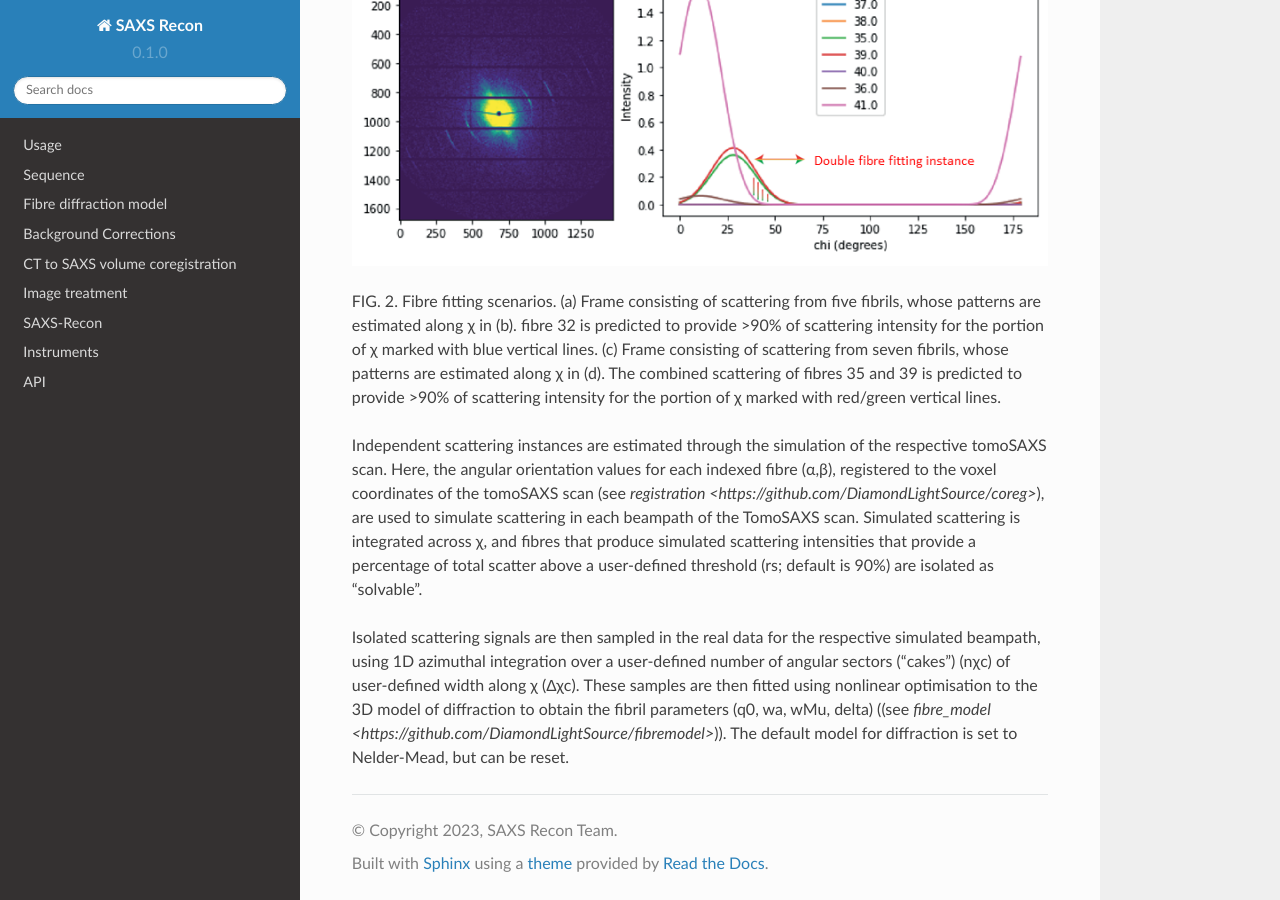
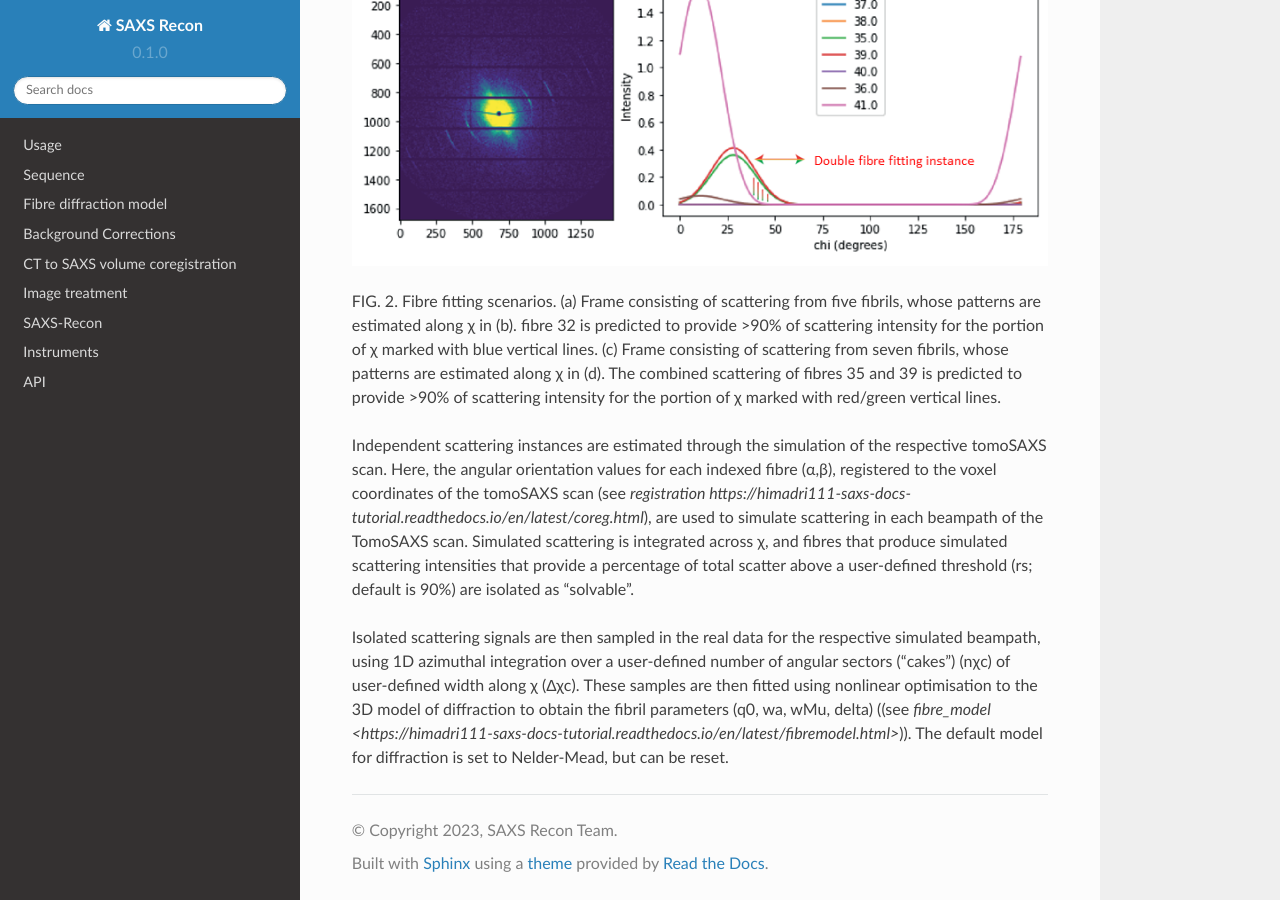
Before and after one commit to himadri111/saxs-docs-tutorial, a Sphinx documentation site: the page built from docs/source/recon.rst, in a window 1280 px wide and 900 px high, scrolled down 1532 px. Built offline with Sphinx 7.4.7 and the Read the Docs theme 2.0.0, drawn with Linux system fonts in a browser that asks for light colours; some of the changed lines change nothing that is shown.

Commit message:
Update recon.rst

```diff
--- a/docs/source/recon.rst
+++ b/docs/source/recon.rst
@@ -33,6 +33,6 @@ FIG. 2. Fibre fitting scenarios. (a) Frame consisting of scattering from five fi
 (c) Frame consisting of scattering from seven fibrils, whose patterns are estimated along χ in (d). The combined scattering of fibres 35 and 39 is predicted to provide >90% of scattering intensity for the portion of χ marked with red/green vertical lines.
 
 
-Independent scattering instances are estimated through the simulation of the respective tomoSAXS scan. Here, the angular orientation values for each indexed fibre (α,β), registered to the voxel coordinates of the tomoSAXS scan (see `registration <https://github.com/DiamondLightSource/coreg>`), are used to simulate scattering in each beampath of the TomoSAXS scan. Simulated scattering is integrated across χ, and fibres that produce simulated scattering intensities that provide a percentage of total scatter above a user-defined threshold (rs; default is 90%) are isolated as “solvable”.
+Independent scattering instances are estimated through the simulation of the respective tomoSAXS scan. Here, the angular orientation values for each indexed fibre (α,β), registered to the voxel coordinates of the tomoSAXS scan (see `registration https://himadri111-saxs-docs-tutorial.readthedocs.io/en/latest/coreg.html`), are used to simulate scattering in each beampath of the TomoSAXS scan. Simulated scattering is integrated across χ, and fibres that produce simulated scattering intensities that provide a percentage of total scatter above a user-defined threshold (rs; default is 90%) are isolated as “solvable”.
 
-Isolated scattering signals are then sampled in the real data for the respective simulated beampath, using 1D azimuthal integration over a user-defined number of angular sectors (“cakes”) (nχc) of user-defined width along χ (∆χc). These samples are then fitted using nonlinear optimisation to the 3D model of diffraction to obtain the fibril parameters (q0, wa, wMu, delta) ((see `fibre_model <https://github.com/DiamondLightSource/fibremodel>`)). The default model for diffraction is set to Nelder-Mead, but can be reset.
+Isolated scattering signals are then sampled in the real data for the respective simulated beampath, using 1D azimuthal integration over a user-defined number of angular sectors (“cakes”) (nχc) of user-defined width along χ (∆χc). These samples are then fitted using nonlinear optimisation to the 3D model of diffraction to obtain the fibril parameters (q0, wa, wMu, delta) ((see `fibre_model <https://himadri111-saxs-docs-tutorial.readthedocs.io/en/latest/fibremodel.html>`)). The default model for diffraction is set to Nelder-Mead, but can be reset.
```
